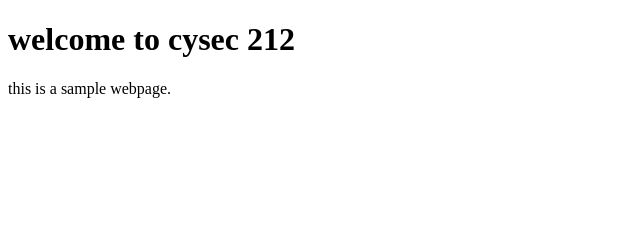
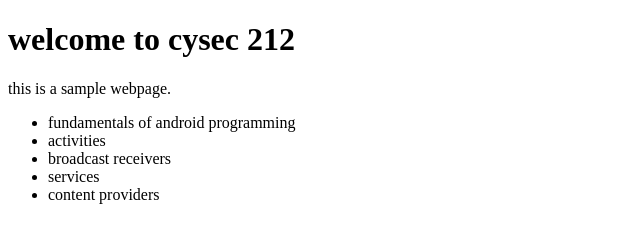
Before and after one commit to abucynsk008/cysec212-2025_projects, a plain HTML site: page index.html in a window 1280 px wide. Shown: the whole page, without its empty margins (0-640 px from the left). Drawn offline with Linux system fonts and the light colour scheme.

Commit message:
updated index.html with list of topics

```diff
--- a/index.html
+++ b/index.html
@@ -9,5 +9,12 @@
 <body>
     <h1>welcome to cysec 212</h1>
     <p>this is a sample webpage.</p>
+    <ul>
+        <li>fundamentals of android programming</li>
+        <li>activities</li>
+        <li>broadcast receivers</li>
+        <li>services</li>
+        <li>content providers</li>
+    </ul>
 </body>
 </html>
```
